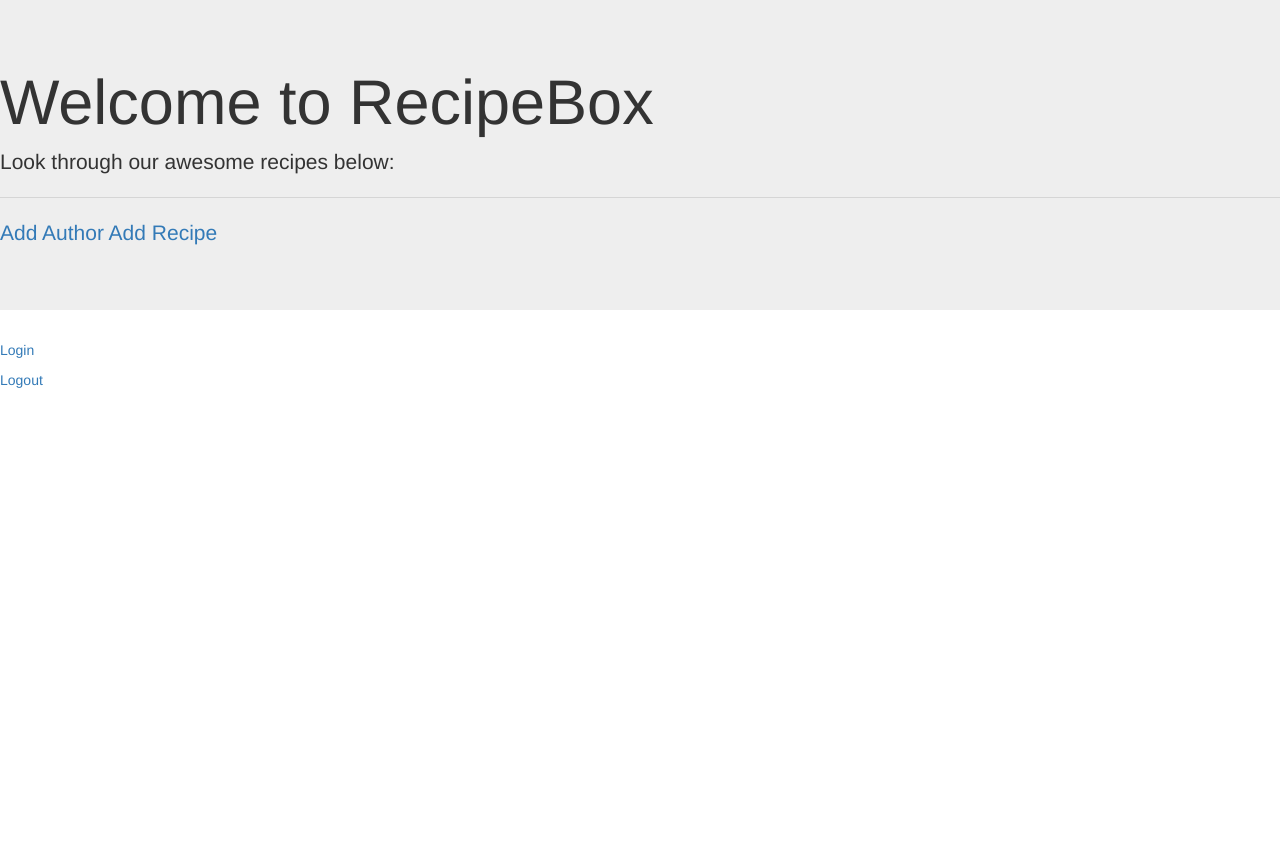
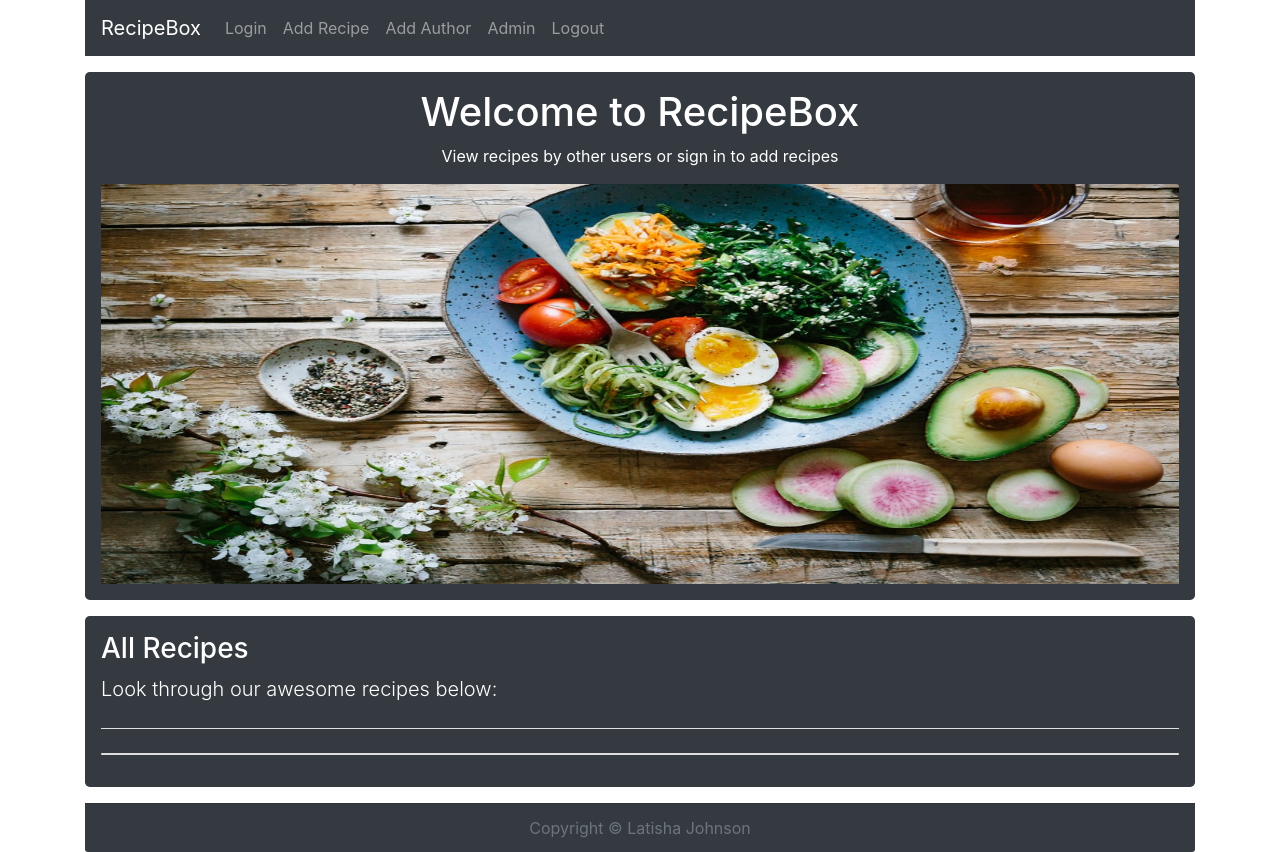
Before and after one commit to Ljohns635/recipebox, a Django app: page / in a window 1280 px wide. Before the commit the page ends 388 px from the top, so only its background shows below. Run offline with Django 3.2, Linux system fonts and the light colour scheme; data that the repository does not hold is empty; some libraries are stand-ins or nearby versions.

Commit message:
added style to the homepage

```diff
--- a/templates/index.html
+++ b/templates/index.html
@@ -1,36 +1,80 @@
 <!DOCTYPE html>
+{% load static %}
 <html lang="en">
   <head>
     <meta charset="UTF-8" />
     <meta name="viewport" content="width=device-width, initial-scale=1.0" />
     <link
       rel="stylesheet"
-      href="https://maxcdn.bootstrapcdn.com/bootstrap/3.3.7/css/bootstrap.min.css"
-      integrity="sha384-BVYiiSIFeK1dGmJRAkycuHAHRg32OmUcww7on3RYdg4Va+PmSTsz/K68vbdEjh4u"
-      crossorigin="anonymous"
+      href="https://maxcdn.bootstrapcdn.com/bootstrap/4.5.2/css/bootstrap.min.css"
     />
     <title>Document</title>
   </head>
   <body>
-    <div class="jumbotron">
-        <h1 class="display-4">{{ heading }}</h1>
+    <div class="container">
+      <nav class="navbar navbar-expand-sm bg-dark navbar-dark">
+        <!-- Brand/logo -->
+        <a class="navbar-brand" href="/">RecipeBox</a>
+
+        <!-- Links -->
+        <ul class="navbar-nav">
+          <li class="nav-item">
+            <a class="nav-link" href="/login">Login</a>
+          </li>
+          <li class="nav-item">
+            <a class="nav-link" href="/addrecipe">Add Recipe</a>
+          </li>
+          <li class="nav-item">
+            <a class="nav-link" href="/addauthor">Add Author</a>
+          </li>
+          <li class="nav-item">
+            <a class="nav-link" href="/admin">Admin</a>
+          </li>
+          <li class="nav-item">
+            <a class="nav-link" href="/logout">Logout</a>
+          </li>
+        </ul>
+      </nav>
+
+      <div class="jumbotron text-center p-3 my-3 bg-dark text-white">
+        <h1>{{ heading }}</h1>
+        <p>View recipes by other users or sign in to add recipes</p>
+        <img
+            class="card-img-top"
+            src="{% static 'img/recipe.jpg' %}"
+            alt="Recipe image"
+            height="400"
+          />
+      </div>
+
+      <div class="jumbotron p-3 my-3 bg-dark text-white">
+
+        <h3 class="display-6">All Recipes</h3>
         <p class="lead">Look through our awesome recipes below:</p>
-        <hr class="my-4">
-        <ul>
-            {% for item in recipes %}
-            <li>
-                <a href="recipes/{{item.id}}">{{item.title}}</a> --by
-                <a href="authors/{{item.author.id}}">{{item.author.author_name}}</a>
-            </li>
-            {% endfor %}
-        </ul>
-        <p class="lead">
-            <span><a href="addauthor/">Add Author</a></span>
-            <span><a href="addrecipe/">Add Recipe</a></span>
-        </p>
+        <hr class="my-4 bg-light" />
+
+        <div class="card mb-3">
+          {% for item in recipes %}
+          <div class="card-body">
+            <h5 class="card-title text-muted">
+              <a href="recipes/{{item.id}}">{{item.title}}</a> --by
+              <a href="authors/{{item.author.id}}"
+                >{{item.author.author_name}}</a
+              >
+            </h5>
+            <p class="card-text text-dark">{{ item.description }}</p>
+            <p class="card-text">
+              <small class="text-muted">Need to add created at: 11/12/20</small>
+            </p>
+          </div>
+          <hr class="my-4 bg-dark" />
+          {% endfor %}
+        </div>
+      </div>
+
+      <div class="card-footer text-muted bg-dark text-center ">
+        Copyright &copy; Latisha Johnson
+      </div>
     </div>
-    <!-- <p><a href="/signup">Sign Up</a></p> -->
-    <p><a href="/login">Login</a></p>
-    <p><a href="/logout">Logout</a></p>
   </body>
 </html>
```
Also changed, not shown: recipebox/settings.py (+6 -2 lines), static/img/recipe.jpg (added), static/img/recipes.jpg (added).
